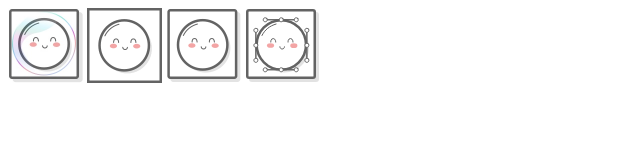
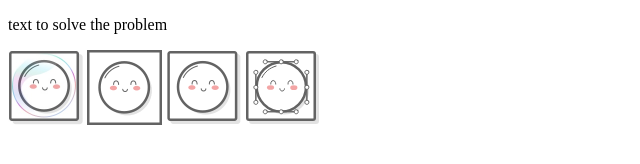
Before and after one commit to Tuoln/git_test, a plain HTML site: page html-boilerplate/pages/image_test.html in a window 1280 px wide. Shown: the whole page, without its empty margins (0-640 px from the left). Drawn offline with Linux system fonts and the light colour scheme.

```diff
--- a/html-boilerplate/pages/image_test.html
+++ b/html-boilerplate/pages/image_test.html
@@ -5,6 +5,7 @@
     <title>test page</title>
 </head>
 <body>
+    <p>text to solve the problem</p>
     <!-- In JPGs section -->
 <img src='../mochos/mochi.jpg' width='75' alt='A mochi ball in a bubble'/>
 
```
